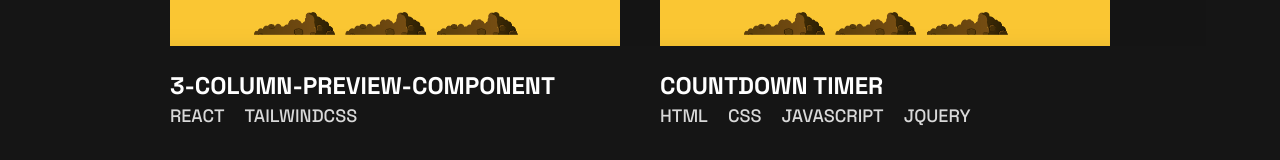
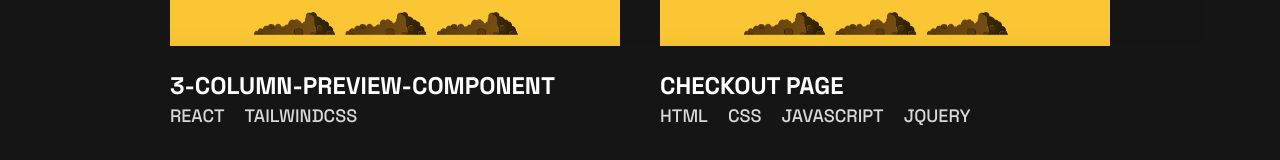
Before and after one commit to jmosesessel/joesmo-portfolio, a React (Vite) app: page / in a window 1280 px wide. Shown: the part 3053-3213 px from the top of the page. Built offline with nearby package versions, Linux system fonts and the light colour scheme.

Commit message:
Added countdown project

```diff
--- a/src/components/ProjectList.jsx
+++ b/src/components/ProjectList.jsx
@@ -5,7 +5,7 @@ import FyloLandingPageImg from "../assets/images/fylo-dark-theme-landing-page.pn
 import JWeatherAppImg from "../assets/images/j-weather-app.png";
 import WhackAMoleImg from "../assets/images/whack-a-mole.png";
 import DictionaryAppImg from "../assets/images/dictionary-web-app.png"
-// import CountdownTimerImg from "../"
+import CountdownTimerImg from "../assets/images/countdown-timer.png"
 
 import ProjectBox from "./ProjectBox";
 function ProjectList() {
@@ -48,7 +48,7 @@ function ProjectList() {
 			codeLink: "https://github.com/jmosesessel/whack-a-mole-game",
 		},
 		{
-			image: WhackAMoleImg,
+			image: CountdownTimerImg,
 			title: "COUNTDOWN TIMER",
 			tech: ["HTML", "CSS", "JAVASCRIPT"],
 			previewLink: "https://jmosesessel.github.io/count-down-timer/",
@@ -63,7 +63,7 @@ function ProjectList() {
 		},
 		{
 			image: WhackAMoleImg,
-			title: "COUNTDOWN TIMER",
+			title: "CHECKOUT PAGE",
 			tech: ["HTML", "CSS", "JAVASCRIPT","JQUERY"],
 			previewLink: "https://jmosesessel.github.io/WDDM115-Project1/",
 			codeLink: "https://github.com/jmosesessel/WDDM115-Project1",
```
Also changed, not shown: src/assets/images/3-column-component.png (added).
